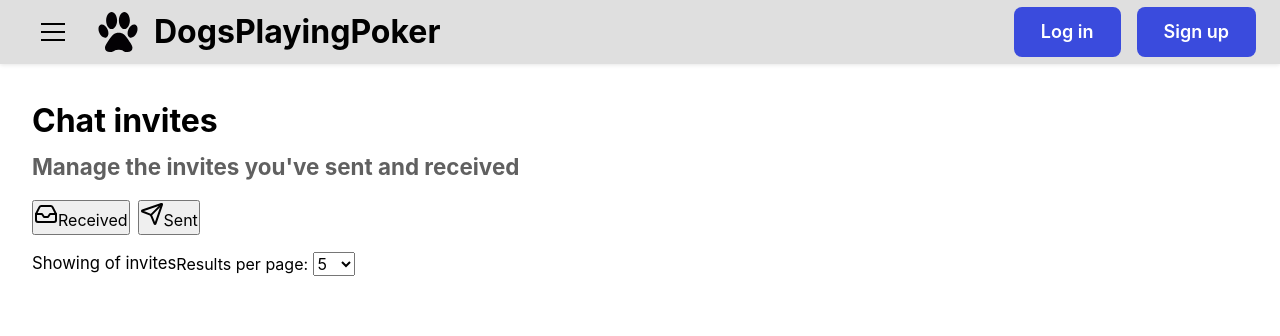
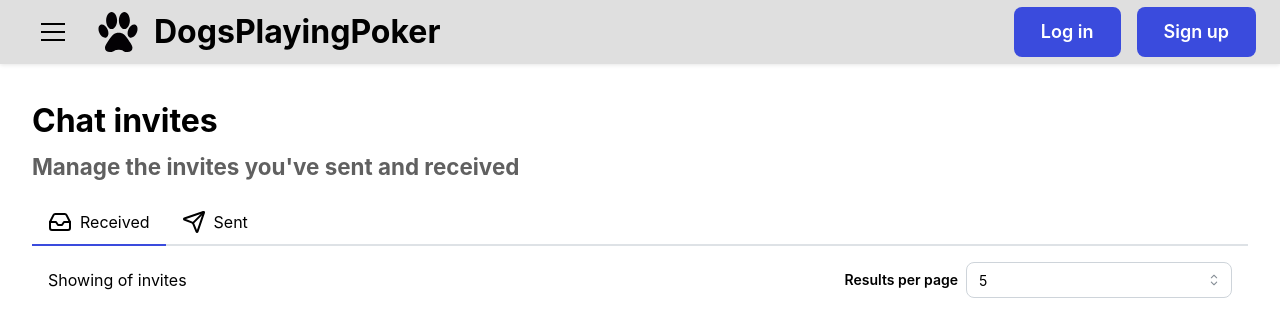
Before and after one commit to pitrak1/dogsplayingpoker, a React (Vite) app in the folder client/: page /invites in a window 1280 px wide. Shown: the top 336 px of the page. Built offline with nearby package versions, Linux system fonts and the light colour scheme.

Commit message:
chat invites cleaned up

```diff
--- a/client/src/components/inviteDisplay.scss
+++ b/client/src/components/inviteDisplay.scss
@@ -3,10 +3,6 @@
 .invite-display {
   @extend %display-panel;
   @include flex-display(row, 1rem, start, center)
-}
-
-.invite-display__image {
-  @include avatar();
 }
 
 .invite-display__info {
@@ -28,15 +24,3 @@
 .invite-display__buttons {
   @include flex-display(row, 1rem);
 }
-
-.invite-display__profile-button {
-  @include primary-button();
-}
-
-.invite-display__accept-button {
-  @include success-button();
-}
-
-.invite-display__decline-button {
-  @include failure-button();
-}
--- a/client/src/components/inviteDisplay.tsx
+++ b/client/src/components/inviteDisplay.tsx
@@ -1,8 +1,8 @@
 import { FullChatInvite } from 'dogsplayingpoker-shared/invite'
-import { getAvatarFallback } from '@/lib/avatar'
-
+import { User } from 'dogsplayingpoker-shared/user'
+import { Button } from '@mantine/core'
+import { AvatarDisplay } from './avatarDisplay'
 import './inviteDisplay.scss'
-import { User } from 'dogsplayingpoker-shared/user'
 
 type Props = {
   invite: FullChatInvite
@@ -15,12 +15,10 @@ type Props = {
 }
 
 export function InviteDisplay({ invite, user, onViewProfile, onAccept, onDecline, disabled, type }: Props) {
-  const src = user?.profileImageUrl ?? getAvatarFallback(user?.username, 128)
-
   const text = type === 'sent' ? `You've invited ${user.username} to chat.` : `${user.username} has invited you to chat.`
   return (
     <div className="invite-display">
-      <img src={src} alt={user.username} className="invite-display__image" />
+      <AvatarDisplay imageUrl={user.profileImageUrl} name={user.username} size={128} />
       <div className="invite-display__info">
         <div className="invite-display__username">{text}</div>
         {invite.message ? (
@@ -29,9 +27,9 @@ export function InviteDisplay({ invite, user, onViewProfile, onAccept, onDecline
           <div className="invite-display__empty">No message was included.</div>
         )}
         <div className="invite-display__buttons">
-          <button className="invite-display__profile-button" onClick={() => onViewProfile(user)}>View profile</button>
-          {type === 'received' && onAccept && <button className="invite-display__accept-button" onClick={() => onAccept(invite.id)} disabled={disabled}>Accept</button>}
-          {type === 'received' && onDecline && <button className="invite-display__decline-button" onClick={() => onDecline(invite.id)} disabled={disabled}>Decline</button>}
+          <Button size="lg" onClick={() => onViewProfile(user)}>View profile</Button>
+          {type === 'received' && onAccept && <Button size="lg" color="success" onClick={() => onAccept(invite.id)} disabled={disabled}>Accept</Button>}
+          {type === 'received' && onDecline && <Button size="lg" color="error" onClick={() => onDecline(invite.id)} disabled={disabled}>Decline</Button>}
         </div>
       </div>
     </div>
--- a/client/src/pages/chatInvites/chatInvites.tsx
+++ b/client/src/pages/chatInvites/chatInvites.tsx
@@ -2,6 +2,7 @@ import { useNavigate, useParams } from 'react-router'
 import { Inbox, Send } from 'lucide-react'
 import { ReceivedChatInvites } from './receivedChatInvites'
 import { SentChatInvites } from './sentChatInvites'
+import { Tabs } from '@mantine/core'
 import './chatInvites.scss'
 
 
@@ -26,32 +27,29 @@ export function ChatInvites() {
     },
   ]
 
-  const renderTabButtons = () => {
-    return tabInfo.map((tabItem) => (
-      <button
-        key={tabItem.name}
-        className={`chat-invites__tab-button${tab === tabItem.name ? '-active' : ''}`}
-        onClick={() => navigate(tabItem.url)}
-      >
-        {tabItem.icon}
-        {tabItem.label}
-      </button>
-    ))
-  }
-
-  const renderActiveTab = () => {
-    const activeTab = tabInfo.find((tabItem) => tabItem.name === tab)
-    return activeTab ? activeTab.component : null
-  }
-
   return (
     <div className="chat-invites">
       <div className="chat-invites__header">
         <h1 className="chat-invites__title">Chat invites</h1>
         <small className="chat-invites__subtitle">Manage the invites you've sent and received</small>
       </div>
-      <div className="chat-invites__tabs">{renderTabButtons()}</div>
-      <div className="chat-invites__display">{renderActiveTab()}</div>
+      <Tabs defaultValue={tab} w="100%">
+        <Tabs.List>
+          {tabInfo.map((tabItem) => (
+            <Tabs.Tab key={tabItem.name} value={tabItem.name} onClick={() => navigate(tabItem.url)}>
+              <div className="profile-edit__tab">
+                {tabItem.icon}
+                {tabItem.label}
+              </div>
+            </Tabs.Tab>
+          ))}
+        </Tabs.List>
+        {tabInfo.map((tabItem) => (
+          <Tabs.Panel key={tabItem.name} value={tabItem.name}>
+            {tabItem.component}
+          </Tabs.Panel>
+        ))}
+      </Tabs>
     </div>
   )
 }
--- a/client/src/pages/chatInvites/receivedChatInvites.scss
+++ b/client/src/pages/chatInvites/receivedChatInvites.scss
@@ -2,6 +2,7 @@
 
 .received-chat-invites {
   @include flex-display(column, 1rem, center, inherit);
+  margin: 1rem;
 }
 
 .received-chat-invites__info-banner {
@@ -9,6 +10,6 @@
   font-size: 1.25rem;
 }
 
-.received-chat-invites__page-size {
+.received-chat-invites__count {
   font-size: 1rem;
 }
--- a/client/src/pages/chatInvites/receivedChatInvites.tsx
+++ b/client/src/pages/chatInvites/receivedChatInvites.tsx
@@ -6,6 +6,7 @@ import { ApiError } from '@/api/errors'
 import { InviteDisplay } from '@/components/inviteDisplay'
 import { ErrorBanner } from '@/components/forms/errorBanner'
 import { Pagination } from '@/components/pagination'
+import { Select } from '@mantine/core'
 import './receivedChatInvites.scss'
 
 
@@ -46,41 +47,33 @@ export function ReceivedChatInvites() {
     }
   }
 
-  const renderInvites = () => {
-    if (!hasInvites) return
-    return data.invites.map((i) => (
-      i.sender && <InviteDisplay
-        key={i.id}
-        invite={i}
-        user={i.sender}
-        onViewProfile={handleViewProfileClick}
-        onAccept={handleInviteAccept}
-        onDecline={handleInviteDecline}
-        type={'received'}
-        disabled={isPending}
-      />
-    ))
-  }
-
-  const handlePageSizeChange = (e: React.ChangeEvent<HTMLSelectElement>) => {
-    setPageSize(Number(e.target.value))
-  }
-
   return (
     <div className="received-chat-invites">
       <ErrorBanner message={pageError} />
       <div className="received-chat-invites__info-banner">
-        <small>Showing {data?.invites.length} of {data?.totalCount} invites</small>
-        <div className="received-chat-invites__page-size">
-          <label htmlFor="pageSize">Results per page: </label>
-          <select name="pageSize" value={pageSize} onChange={handlePageSizeChange}>Settings
-            <option value="5">5</option>
-            <option value="10">10</option>
-            <option value="25">25</option>
-          </select>
-        </div>
+        <span className="received-chat-invites__count">Showing {data?.invites.length} of {data?.totalCount} invites</span>
+        <Select
+          label="Results per page"
+          // This is to make the label appear on the same line as the select
+          styles={{ root: { display: 'flex', alignItems: 'center', gap: 8 }, label: { marginBottom: 0 } }}
+          defaultValue={5}
+          data={[5, 10, 25]}
+          value={pageSize}
+          onChange={(value) => value !== null && setPageSize(value)}
+        />
       </div>
-      {renderInvites()}
+      {hasInvites && data.invites.map((i) => (
+        i.sender && <InviteDisplay
+          key={i.id}
+          invite={i}
+          user={i.sender}
+          onViewProfile={handleViewProfileClick}
+          onAccept={handleInviteAccept}
+          onDecline={handleInviteDecline}
+          type={'received'}
+          disabled={isPending}
+        />
+      ))}
       <Pagination pageNumber={page} pageSize={pageSize} totalCount={data?.totalCount ?? 0} onPageChange={setPage}/>
     </div>
   )
--- a/client/src/pages/chatInvites/sentChatInvites.scss
+++ b/client/src/pages/chatInvites/sentChatInvites.scss
@@ -2,6 +2,7 @@
 
 .sent-chat-invites {
   @include flex-display(column, 1rem, center, inherit);
+  margin: 1rem;
 }
 
 .sent-chat-invites__info-banner {
--- a/client/src/pages/chatInvites/sentChatInvites.tsx
+++ b/client/src/pages/chatInvites/sentChatInvites.tsx
@@ -4,6 +4,7 @@ import { useNavigate } from 'react-router'
 import { User } from 'dogsplayingpoker-shared/user'
 import { InviteDisplay } from '@/components/inviteDisplay'
 import { Pagination } from '@/components/pagination'
+import { Select } from '@mantine/core'
 import './sentChatInvites.scss'
 
 
@@ -19,38 +20,30 @@ export function SentChatInvites() {
     navigate(`/profile/${user.username}`)
   }
 
-  const renderInvites = () => {
-    if (!hasInvites) return
-    return data.invites.map((i) => (
-      i.receiver && <InviteDisplay
-        key={i.id}
-        invite={i}
-        user={i.receiver}
-        onViewProfile={handleViewProfileClick}
-        type={'sent'}
-        disabled={false}
-      />
-    ))
-  }
-
-  const handlePageSizeChange = (e: React.ChangeEvent<HTMLSelectElement>) => {
-    setPageSize(Number(e.target.value))
-  }
-
   return (
     <div className="sent-chat-invites">
       <div className="sent-chat-invites__info-banner">
         <small>Showing {data?.invites.length} of {data?.totalCount} invites</small>
-        <div className="sent-chat-invites__page-size">
-          <label htmlFor="pageSize">Results per page: </label>
-          <select name="pageSize" value={pageSize} onChange={handlePageSizeChange}>Settings
-            <option value="5">5</option>
-            <option value="10">10</option>
-            <option value="25">25</option>
-          </select>
-        </div>
+        <Select
+          label="Results per page"
+          // This is to make the label appear on the same line as the select
+          styles={{ root: { display: 'flex', alignItems: 'center', gap: 8 }, label: { marginBottom: 0 } }}
+          defaultValue={5}
+          data={[5, 10, 25]}
+          value={pageSize}
+          onChange={(value) => value !== null && setPageSize(value)}
+        />
       </div>
-      {renderInvites()}
+      {hasInvites && data.invites.map((i) => (
+        i.receiver && <InviteDisplay
+          key={i.id}
+          invite={i}
+          user={i.receiver}
+          onViewProfile={handleViewProfileClick}
+          type={'sent'}
+          disabled={false}
+        />
+      ))}
       <Pagination pageNumber={page} pageSize={pageSize} totalCount={data?.totalCount ?? 0} onPageChange={setPage}/>
 
     </div>
--- a/client/src/styles/theme.ts
+++ b/client/src/styles/theme.ts
@@ -13,6 +13,30 @@ export const theme = createTheme({
       "#1f32c4",
       "#182cb0",
       "#0a259c"
+    ],
+    error: [
+      "#ffe8e9",
+      "#ffd1d1",
+      "#fba0a0",
+      "#f76d6d",
+      "#f44141",
+      "#f22625",
+      "#f21616",
+      "#d8070b",
+      "#c10007",
+      "#a90003"
+    ],
+    success: [
+      "#e6ffee",
+      "#d3f9e0",
+      "#a8f2c0",
+      "#7aea9f",
+      "#54e382",
+      "#3bdf70",
+      "#2bdd66",
+      "#1bc455",
+      "#0bae4a",
+      "#00973c"
     ]
   },
   primaryColor: 'brand',
```
Also changed, not shown: 1 other file (tests, documents, lock files or other folders).
